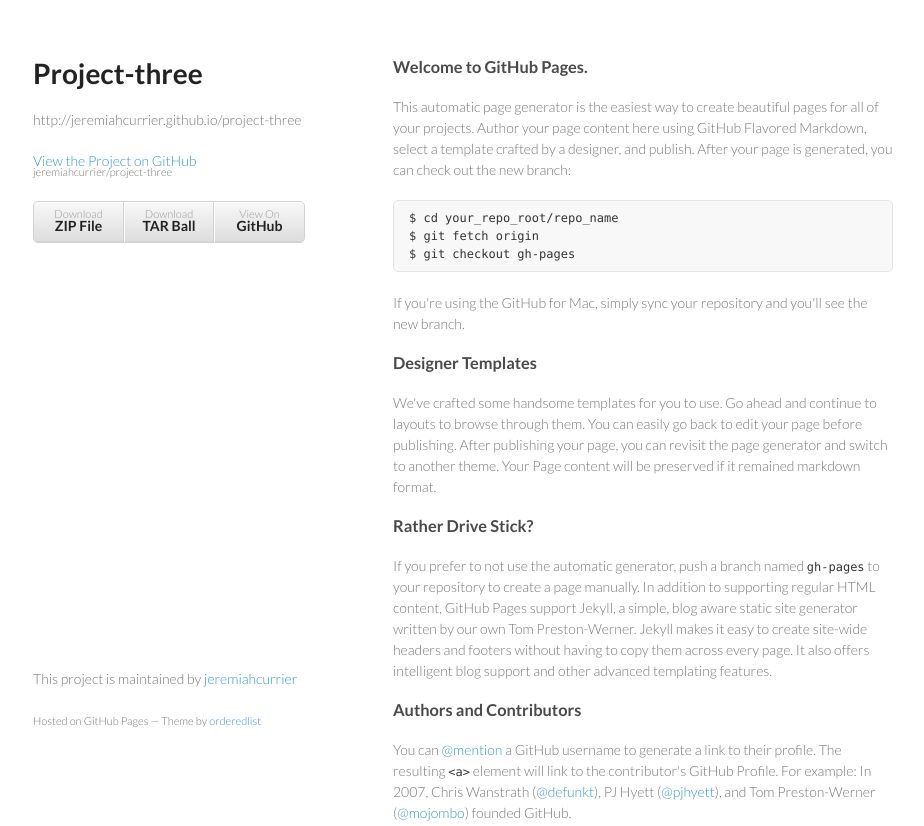
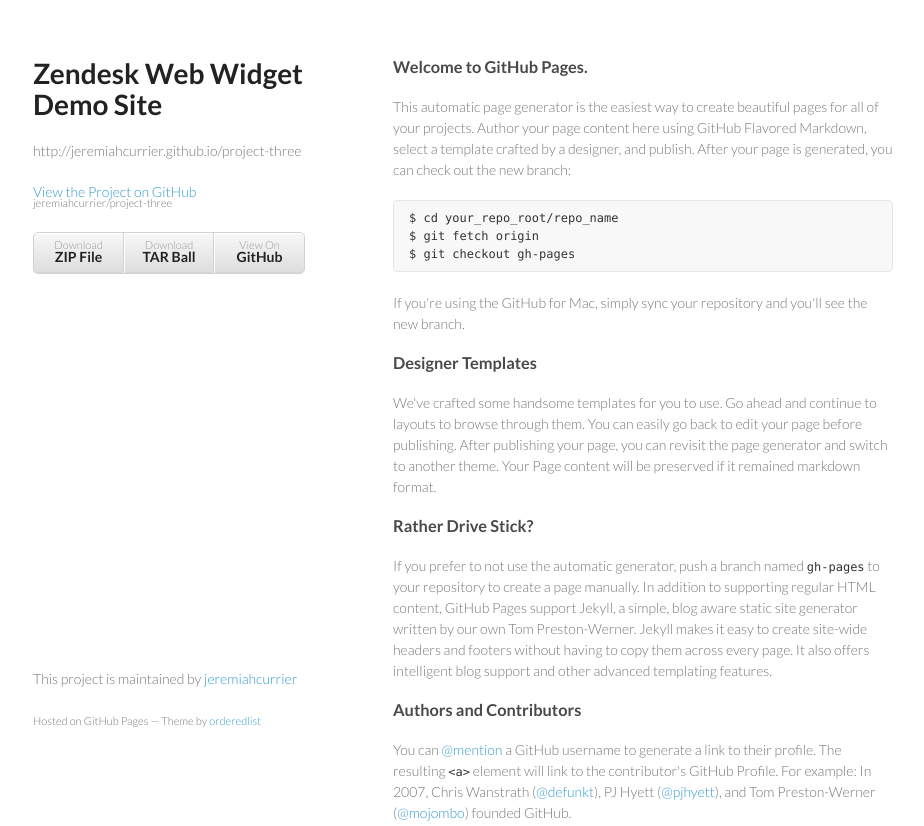
Before and after one commit to jeremiahcurrier/project-three, a plain HTML site: page index.html in a window 1280 px wide. Shown: the top 826 px of the page, without its empty margins (177-1101 px from the left). Drawn offline with Linux system fonts and the light colour scheme.

Commit message:
Update index.html

```diff
--- a/index.html
+++ b/index.html
@@ -15,7 +15,7 @@
   <body>
     <div class="wrapper">
       <header>
-        <h1>Project-three</h1>
+        <h1>Zendesk Web Widget Demo Site</h1>
         <p>http://jeremiahcurrier.github.io/project-three</p>
 
         <p class="view"><a href="https://github.com/jeremiahcurrier/project-three">View the Project on GitHub <small>jeremiahcurrier/project-three</small></a></p>
```
